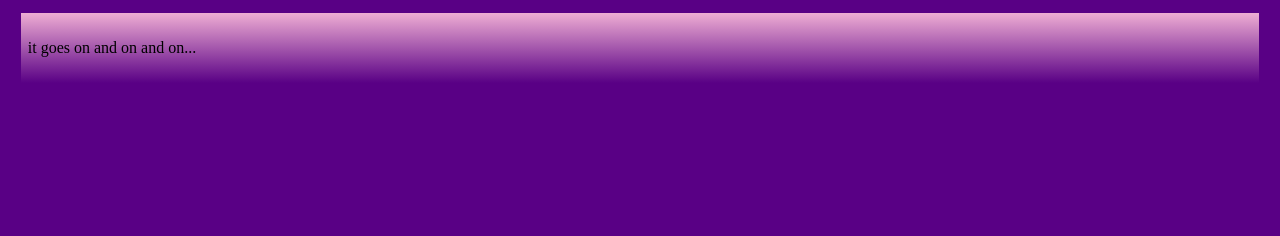
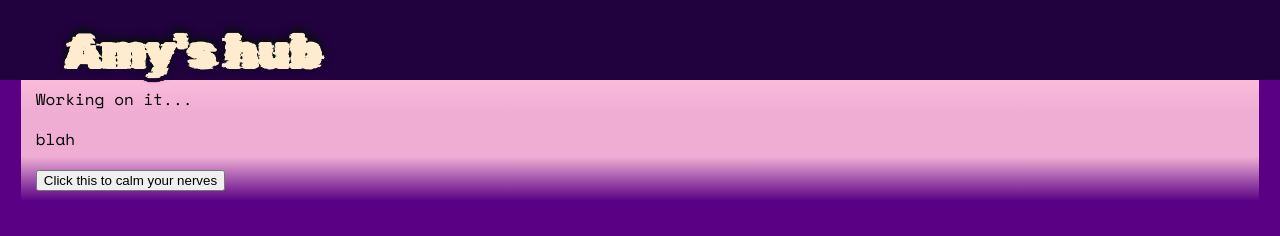
Before and after one commit to FruityBacon/FruityBacon.github.io, a plain HTML site: page index.html in a window 1280 px wide. Drawn offline with Linux system fonts and the light colour scheme.

Commit message:
Website updates

```diff
--- a/index.html
+++ b/index.html
@@ -7,8 +7,13 @@
         <script src="scripts.js"></script>
     </head>
     <body>
+        <header id="roof">
+            <h1>Amy's hub</h1>
+        </header>
         <div id="face">
-            <p>it goes on and on and on...</p>
+            <p>Working on it...</p>
+            <p>blah</p>
+            <button>Click this to calm your nerves</button>
         </div>
     </body>
 </html>
--- a/progd.css
+++ b/progd.css
@@ -1,9 +1,71 @@
+@font-face {
+    font-family: 'RubikGlitch';
+    src: url('assets/fonts/RubikGlitch-Regular.ttf') format('truetype');
+    font-weight: normal;
+    font-style: normal;
+}
+
+@font-face {
+    font-family: 'SpaceMono';
+    src: url('assets/fonts/SpaceMono-Regular.ttf') format('truetype');
+    font-weight: normal;
+    font-style: normal;
+}
+
+@font-face {
+    font-family: 'SpaceMono-Bold';
+    src: url('assets/fonts/SpaceMono-Bold.ttf') format('truetype');
+    font-weight: normal;
+    font-style: normal;
+}
+
+@font-face {
+    font-family: 'SpaceMono-Italic';
+    src: url('assets/fonts/SpaceMono-Italic.ttf') format('truetype');
+    font-weight: normal;
+    font-style: normal;
+}
+
+@font-face {
+    font-family: 'SpaceMono-BoldItalic';
+    src: url('assets/fonts/SpaceMono-BoldItalic.ttf') format('truetype');
+    font-weight: normal;
+    font-style: normal;
+}
+
 body {
     background-color: rgb(89, 0, 133);
 }
 
+header {
+    width:100%;
+    height:10%;
+    position:absolute;
+    top:0;
+    left:0;
+    background-color:rgb(33, 2, 63);
+  }
+
+header h1 {
+    color:blanchedalmond;
+    padding-left: 5%;
+    margin-top: 1%;
+    line-height: 10vh;
+    font-size: 6vh;
+    font-family: 'RubikGlitch';
+    text-align: left;
+    text-shadow: 0px -3px 10px  rgb(0, 19, 3), 2px 2px 0px  rgb(33, 2, 63), -2px -2px 0px  rgb(33, 2, 63), 2px -2px 0px  rgb(33, 2, 63), -2px 2px 0px  rgb(33, 2, 63), -3px 3px 0px  rgb(33, 2, 63), -1px 3px 0px  rgb(33, 2, 63), 0px 4px 0px  rgb(33, 2, 63), -4px 0px 0px  rgb(33, 2, 63), 4px 3px 0.1px  rgb(33, 2, 63);
+    text-shadow: absolute;
+}
+
 #face {
-    background-image: linear-gradient(rgba(255, 192, 220, 0.9), rgba(89, 0, 133, 0));
+    background-image: linear-gradient(rgba(255, 192, 220, 1), rgba(255, 192, 220, 0.9), rgba(255, 192, 220, 0.9), rgba(89, 0, 133, 0.26));
     margin: 1vw;
-    padding: 10px 7px;
+    margin-top: 1.8cm;
+    padding: 3px 15px 10px 15px;
+    border-top-left-radius: 7px;
+    border-top-right-radius: 9px;
+    font-family: 'SpaceMono';
+    font-weight: normal;
+    font-style: normal;
 }
```
Also changed, not shown: assets/fonts/RubikGlitch-Regular.ttf (added), assets/fonts/SpaceMono-Bold.ttf (added), assets/fonts/SpaceMono-BoldItalic.ttf (added), assets/fonts/SpaceMono-Italic.ttf (added), assets/fonts/SpaceMono-Regular.ttf (added).
